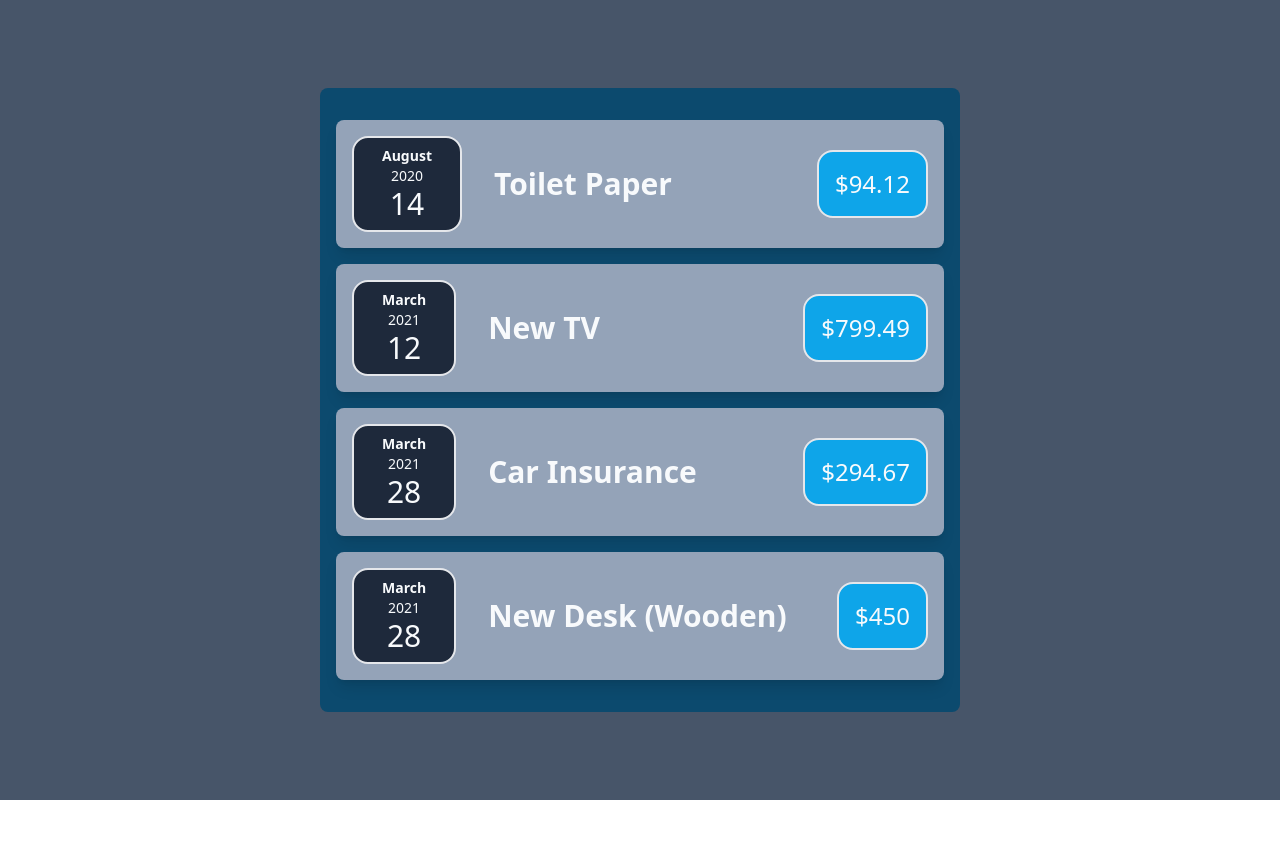
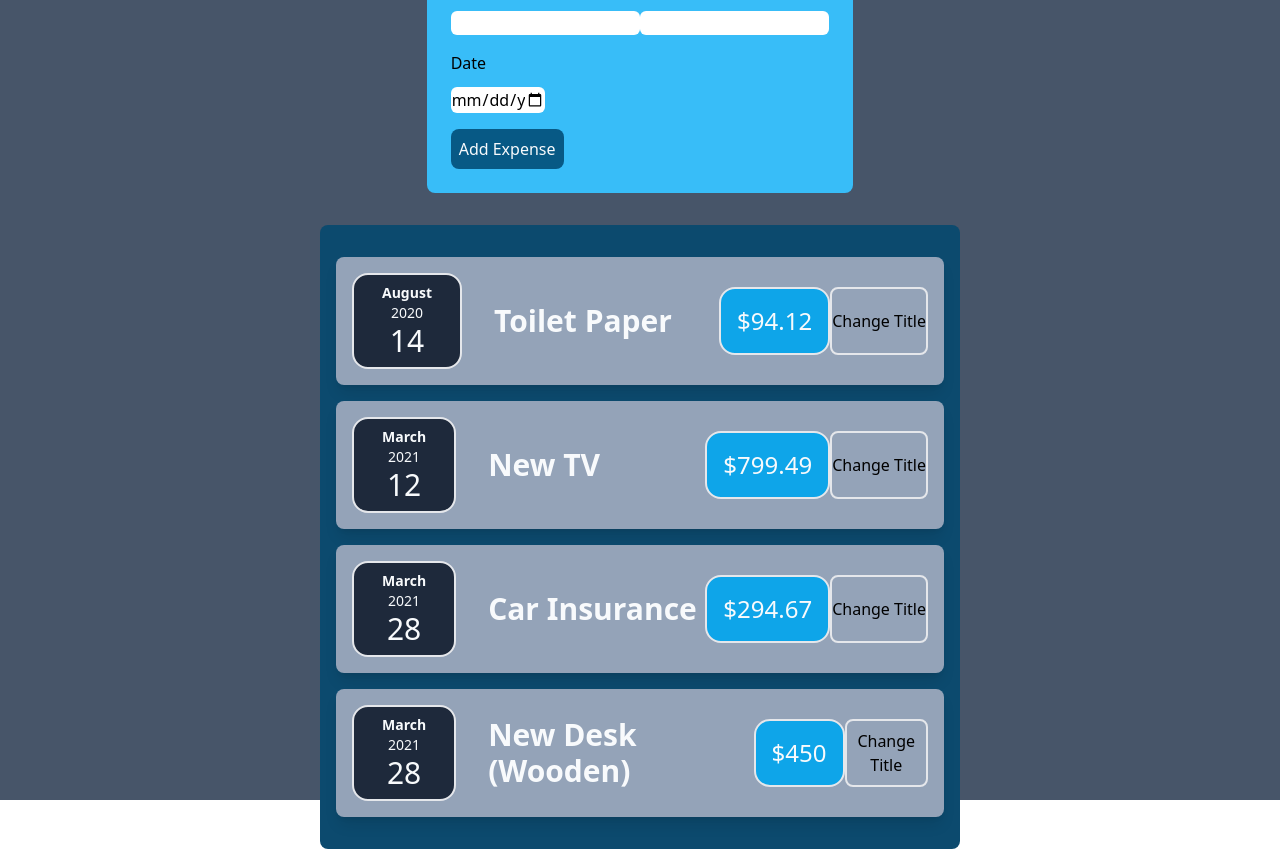
Before and after one commit to khareenp/Car_Insurance, a React (Create React App) app in the folder car-insurance/: page / in a window 1280 px wide. Before the commit the page ends 800 px from the top, so only its background shows below. Built offline with nearby package versions, Linux system fonts and the light colour scheme.

Commit message:
update ui for add expense

```diff
--- a/car-insurance/src/App.js
+++ b/car-insurance/src/App.js
@@ -1,4 +1,5 @@
 import ExpenseItem from "./components/ExpenseItem";
+import NewExpense from "./components/NewExpense/NewExpense";
 
 const App = () => {
   const expenses = [
@@ -29,7 +30,8 @@ const App = () => {
   ];
 
   return (
-    <div className="body flex flex-col w-full h-screen bg-slate-600 items-center justify-center">
+    <div className="body flex flex-col w-full h-screen bg-slate-600 items-center justify-center space-y-8">
+      <NewExpense />
       <div className="Card flex flex-col space-y-4 border-none rounded-lg px-4 py-8 w-3/6 bg-sky-900">
         <ExpenseItem
           title={expenses[0].title}
--- a/car-insurance/src/components/ExpenseItem.jsx
+++ b/car-insurance/src/components/ExpenseItem.jsx
@@ -1,6 +1,15 @@
 import ExpenseDate from "./ExpenseDate/ExpenseDate";
+import React, { useState } from "react";
 
+//props used to pass data from Expense item componenent in App.js
 const ExpenseItem = (props) => {
+  //first param is the current state val, 2nd is function that updates value
+  const [title, setTitle] = useState(props.title);
+
+  // function to change state on button click
+  const clickHandler = () => {
+    setTitle("Updated");
+  };
   return (
     <div className="expense-item flex justify-between bg-slate-400 p-4 items-center rounded-lg shadow-lg">
       <div className="flex space-x-8 items-center">
@@ -8,12 +17,18 @@ const ExpenseItem = (props) => {
           <ExpenseDate date={props.date} />
         </div>
         <h2 className="expense-item__description text-3xl text-slate-50 font-bold">
-          {props.title}
+          {title}
         </h2>
       </div>
 
-      <div className="expense-item__price bg-sky-500 text-2xl p-4 border-2 rounded-2xl text-slate-50">
-        ${props.amount}
+      <div className="flex">
+        <div className="expense-item__price bg-sky-500 text-2xl p-4 border-2 rounded-2xl text-slate-50">
+          ${props.amount}
+        </div>
+        <button className="border-2 rounded-lg" onClick={clickHandler}>
+          {" "}
+          Change Title
+        </button>
       </div>
     </div>
   );
--- /dev/null
+++ b/car-insurance/src/components/NewExpense/Expenseform.jsx
@@ -0,0 +1,50 @@
+import React from "react";
+
+const ExpenseForm = () => {
+  return (
+    <div className=" bg-sky-400 w-6/12 border-1 rounded-lg p-6">
+      <form className="space-y-4">
+        <div className="new-expense__control flex justify-between">
+          <div className="flex flex-col new-expense__control space-y-3">
+            <label className="">Title</label>
+            <input className="rounded-md w-full" type="text" />
+          </div>
+          <div className="new-expense__control">
+            <div className="flex flex-col new-expense__control space-y-3">
+              <label className="">Amount</label>
+              <input
+                className="rounded-md w-full"
+                type="number"
+                min="0.01"
+                step="0.01"
+              />
+            </div>
+          </div>
+        </div>
+
+        <div className="new-expense__control">
+          <div className="new-expense__control flex flex-col space-y-3">
+            <label>Date</label>
+            <input
+              type="date"
+              min="2019-01-01"
+              max="2022-12-31"
+              className="rounded-md w-3/12"
+            />
+          </div>
+        </div>
+        <div className="new-expense__actions">
+          <button
+            type="submit"
+            className="bg-sky-800 text-slate-50 p-2 rounded-lg"
+          >
+            {" "}
+            Add Expense
+          </button>
+        </div>
+      </form>
+    </div>
+  );
+};
+
+export default ExpenseForm;
--- /dev/null
+++ b/car-insurance/src/components/NewExpense/NewExpense.jsx
@@ -0,0 +1,12 @@
+import React from "react";
+import ExpenseForm from "./Expenseform";
+
+const NewExpense = () => {
+  return (
+    <div className="flex justify-center w-4/6">
+      <ExpenseForm />
+    </div>
+  );
+};
+
+export default NewExpense;
```
